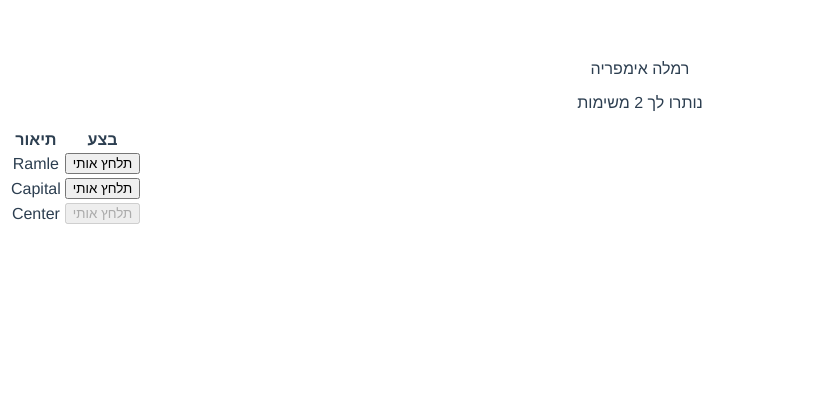
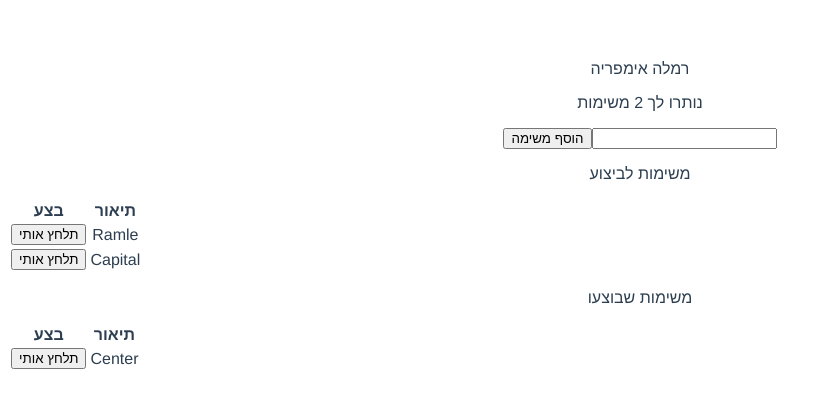
Before and after one commit to Hen2609/VueTodo, a Vue app in the folder vue-todo/: page / in a window 1280 px wide. Shown: the top 408 px of the page, without its empty margins (0-829 px from the left). Built offline with nearby package versions, Linux system fonts and the light colour scheme.

Commit message:
new branch

```diff
--- a/vue-todo/src/App.vue
+++ b/vue-todo/src/App.vue
@@ -2,16 +2,32 @@
   <div id="app">
     <p>{{ title }}</p>
     <p>נותרו לך {{totalTodos}} משימות</p>
+    <button @click="addTodo">הוסף משימה</button>
+    <input type="text" v-model="newTodo" />
+    <p>משימות לביצוע</p>
     <table>
       <tr>
+        <th>בצע</th>
         <th>תיאור</th>
-        <th>בצע</th>
       </tr>
-      <tr v-for="todo in todos" :key="todo.id">
-        <td>{{ todo.description }}</td>
+      <tr v-for="todo in waitingTodos" :key="todo.id">
         <td>
           <button :disabled="todo.completed" @click="completeTodo(todo.id)">תלחץ אותי</button>
         </td>
+        <td>{{ todo.description }}</td>
+      </tr>
+    </table>
+    <p>משימות שבוצעו</p>
+    <table>
+      <tr>
+        <th>בצע</th>
+        <th>תיאור</th>
+      </tr>
+      <tr v-for="todo in completedTodos" :key="todo.id">
+        <td>
+          <button @click="completeTodo(todo.id)">תלחץ אותי</button>
+        </td>
+        <td>{{ todo.description }}</td>
       </tr>
     </table>
   </div>
@@ -23,6 +39,7 @@ export default {
   data() {
     return {
       title: "רמלה אימפריה",
+      newTodo: "",
       todos: [
         { id: 1, description: "Ramle", completed: false },
         { id: 2, description: "Capital", completed: false },
@@ -34,11 +51,26 @@ export default {
     totalTodos: function () {
       return this.todos.filter((todo) => !todo.completed).length;
     },
+    waitingTodos: function () {
+      return this.todos.filter((todo) => !todo.completed);
+    },
+    completedTodos: function () {
+      return this.todos.filter((todo) => todo.completed);
+    },
   },
   methods: {
     completeTodo: function (id) {
-      const todo = this.todos.find((todo) => todo.id == id);
-      todo["completed"] = true;
+      const todo = this.todos.find((todo) => todo.id === id);
+      todo["completed"] = !todo["completed"];
+    },
+    addTodo: function () {
+      const lastId = this.todos[this.todos.length - 1]["id"];
+      const newTodo = {
+        id: lastId + 1,
+        description: this.newTodo,
+        completed: false,
+      };
+      this.todos.push(newTodo);
     },
   },
 };
```
